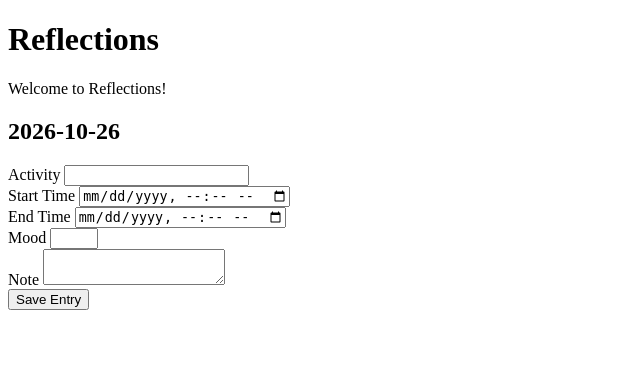
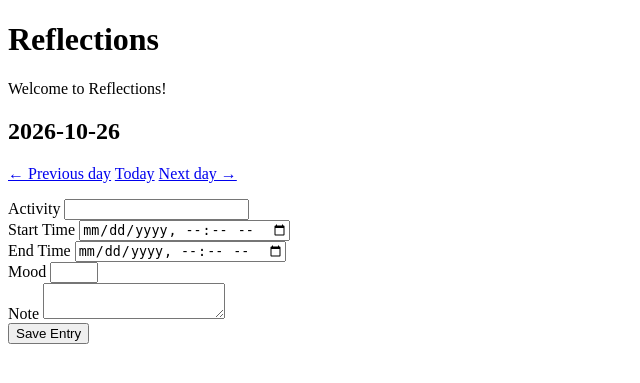
Before and after one commit to Gyalzin/Reflections, a Flask app: page / in a window 1280 px wide. Shown: the top 383 px of the page, without its empty margins (0-640 px from the left). Run offline with Flask 3, Linux system fonts and the light colour scheme; data that the repository does not hold is empty.

Commit message:
Added previous day, next day, and today links

```diff
--- a/main.py
+++ b/main.py
@@ -1,18 +1,23 @@
 from flask import Flask, render_template, request, redirect, url_for, session
-from datetime import date
+from datetime import date, timedelta
 import db
 
 app = Flask(__name__)
 
 # This route handles the home page of the application.
-# It retrieves the entries for a specific day (in this case, '2026-10-23') from the database using the get_entries function from the db module.
-# It then renders the 'index.html' template, passing the retrieved entries and the day as context variables to be used in the template.
+# It retrieves the day from the query parameters or defaults to today's date.
+# It then calculates the previous and next days and retrieves the entries for the specified day from the database.
+# Finally, it renders the 'index.html' template with the retrieved entries and day information.
+
 
 @app.route('/')
 def home():
     day = request.args.get('day', date.today().isoformat())  # Get the day from query parameters or use today's date
+    current = date.fromisoformat(day) # Convert the day string to a date object
+    prev_day = (current - timedelta(days = 1)).isoformat()
+    next_day = (current + timedelta(days = 1)).isoformat()
     entries = db.get_entries(day)
-    return render_template('index.html', entries=entries, day = day)
+    return render_template('index.html', entries=entries, day = day, prev_day = prev_day, next_day = next_day)
 
 
 # This route handles the form submission for saving a new entry.
--- a/templates/index.html
+++ b/templates/index.html
@@ -25,6 +25,11 @@ Last Modified: 2026-10-26
     <h1>Reflections</h1>
     <p>Welcome to Reflections!</p>
     <h2> {{day}} </h2>
+    <p>
+        <a href = "/?day={{prev_day}}">&larr; Previous day</a>
+        <a href = "/">Today</a>
+        <a href = "/?day={{next_day}}">Next day &rarr;</a>
+    </p>
     <ul>
         {% for e in entries %}
         <li>{{ e["start_time"] }} to {{ e["end_time"] }} {{ e["note"] or "" }}</li>
```
